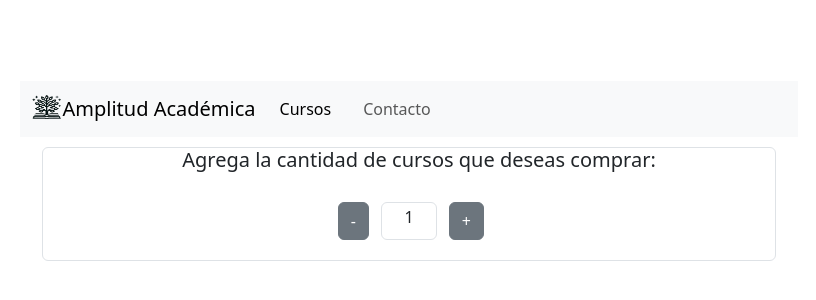
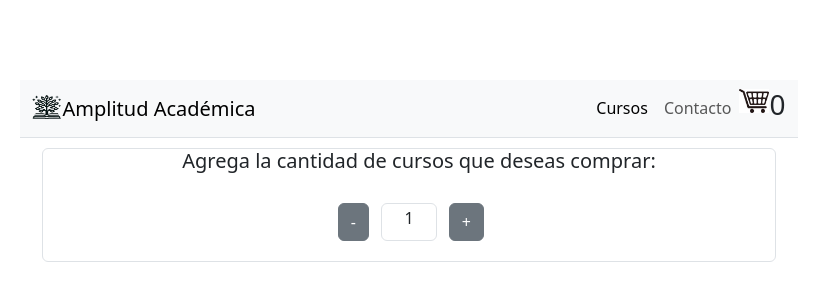
Before and after one commit to alexslater/catalogocursos, a React (Vite) app: page / in a window 1280 px wide. Shown: the part 224-524 px from the top of the page, without its empty margins (231-1047 px from the left). Built offline with nearby package versions, Linux system fonts and the light colour scheme.

Commit message:
[ReactJS] Corrige estilos de navbar

```diff
--- a/src/components/CartWidget/CartWidget.jsx
+++ b/src/components/CartWidget/CartWidget.jsx
@@ -10,14 +10,16 @@ import cartLogo from "./assets/cart.jpeg"
 const CartWidget = () => {
 
     return (
-        <div className='row justify-content-md-center margen-fila'>
-            <div className='col-2'>
-                <img src={cartLogo} alt="Logo carrito de compras" />
-            </div>
-            <div className='col-2'>
-                <h2>0</h2>
-        </div>
-</div>
+        <>
+            <ul className='navbar-nav'>
+                <li>
+                <img src={cartLogo} alt="Logo carrito de compras" width="30" height="24" className='d-inline-block align-text-top' />
+                </li>
+                <li><h3>0</h3></li>
+            </ul>
+        </>
+
+
     )
 }
 
--- /dev/null
+++ b/src/components/CartWidget/css/style.css
@@ -0,0 +1,18 @@
+.cuadro-texto {
+    margin: 10px;
+}
+
+h5 {
+    margin: 10px;
+}
+
+.carro-compra
+{
+    width: 0.5rem;
+    height: 0.5rem;
+}
+
+.margen-fila {
+    margin: 10px;
+    padding: 10px;
+}
--- a/src/components/NavBar/NavBar.jsx
+++ b/src/components/NavBar/NavBar.jsx
@@ -3,6 +3,7 @@ import $ from 'jquery';
 import Popper from 'popper.js';
 import 'bootstrap/dist/js/bootstrap.bundle.min';
 import aalogo from './assets/logoaa-small.png';
+import CartWidget from '../CartWidget/CartWidget';
 
 /*<a className="navbar-brand" href="#">
 <img src={aalogo} alt="Logo Amplitud Académica" width="30" height="24" className="d-inline-block align-text-top" />
@@ -13,18 +14,24 @@ function NavBar () {
 
     return (
 
-        <nav className="navbar navbar-expand-lg bg-body-tertiary">
+        <nav className="navbar navbar-expand-lg bg-body-tertiary border-bottom border-body">
             <div className="container-fluid">
                 <a className="navbar-brand" href="#">
                 <img src={aalogo} alt="Logo Amplitud Académica" width="30" height="24" className="d-inline-block align-text-top" />
                 Amplitud Académica
                 </a>
-                <div className="collapse navbar-collapse" id="navbarNavAltMarkup">
-                <div className="navbar-nav">
-                    <a className="nav-link active" aria-current="page" href="#">Cursos</a>
-                    <a className="nav-link" href="#"></a>
-                    <a className="nav-link" href="#">Contacto</a>
-                </div>
+                <div className="collapse navbar-collapse justify-content-end" id="navbarNavAltMarkup">
+                    <ul className='navbar-nav'>
+                        <li>
+                        <a className="nav-link active" aria-current="page" href="#">Cursos</a>
+                        </li>
+                        <li>
+                            <a className="nav-link" href="#">Contacto</a>
+                        </li>
+                        <li>
+                            <CartWidget />
+                        </li>
+                    </ul>
                 </div>
             </div>
         </nav>
```
